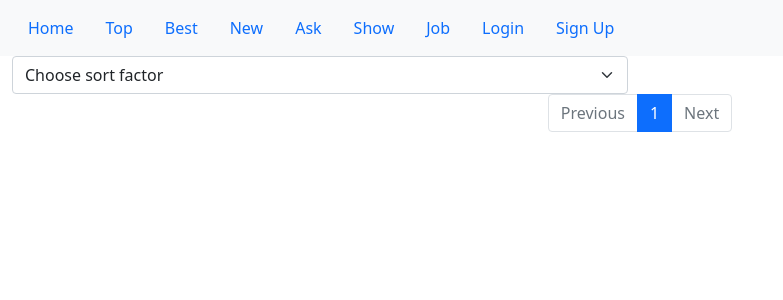
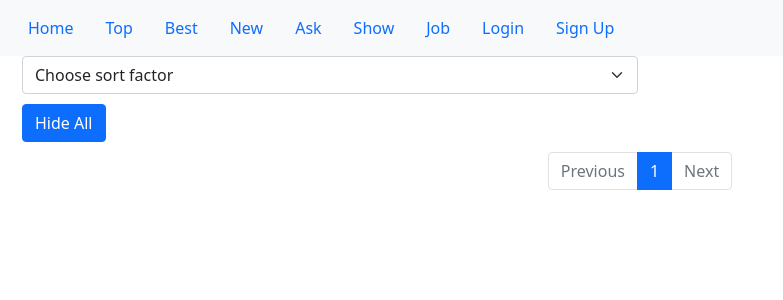
Before and after one commit to abdelkaderamar/hnr, a Django app: page /feed/top_stories in a window 1280 px wide. Shown: the top 300 px of the page, without its empty margins (0-783 px from the left). Run offline with Django 4.2, Linux system fonts and the light colour scheme; data that the repository does not hold is empty; some libraries are stand-ins or nearby versions.

Commit message:
Using JS to handle the operations (save, hide, delete)

```diff
--- a/feed/urls.py
+++ b/feed/urls.py
@@ -20,6 +20,12 @@ urlpatterns = [
     path('show_stories', views.show_stories, name='show_stories'),
     path('job_stories', views.job_stories, name='job_stories'),
     path('stories/<str:key>', views.custom_stories, name='custom_stories'),
+    path('export', views.export_stories, name='export_stories'),
+    path('clear_saved', views.clear_saved, name='clear_saved'),
+    path('hide_story', views.hide_story, name='hide_story'),
+    path('save_story', views.save_story, name='save_story'),
+    path('delete_story', views.delete_story, name='delete_story'),
+    path('hide_all', views.hide_all, name='hide_all'),
 
 
 ]
--- a/feed/views.py
+++ b/feed/views.py
@@ -1,10 +1,14 @@
 from django.shortcuts import render, redirect, get_object_or_404
 from django.core.paginator import Paginator
 from django.db.models import Q
-from django.http import HttpResponseRedirect
+from django.http import HttpResponseRedirect, FileResponse, HttpResponse
 from django.contrib.auth.decorators import login_required
+from django.conf import settings
 
 from collections import OrderedDict
+from datetime import datetime, timedelta
+import os
+import json
 
 from rich import inspect
 
@@ -37,12 +41,12 @@ def fill_user_data(stories, user, include_ignored=False):
     if not user.is_authenticated:
         return [s for s in stories.values()]
     user_stories = UserStory.objects.filter(user_id=user.id)
-    print(len(user_stories))
+    # print(len(user_stories))
     # print(stories)
     for us in user_stories:
-        print(f"checking {us.story_id}")
+        # print(f"checking {us.story_id}")
         if us.story_id in stories:
-            print(us.saved)
+            # print(us.saved)
             stories[us.story_id].saved = us.saved
             stories[us.story_id].ignored = us.ignored
     if not include_ignored:
@@ -66,18 +70,37 @@ def sort_stories(request, all_stories, sort_param):
     return all_stories
 
 def get_context(request, all_stories):
+
     sort_param = request.GET.get("order_by")
     all_stories = sort_stories(request, all_stories, sort_param)
     stories = OrderedDict((s.id, user_story_data(s)) for s in all_stories)
     stories = fill_user_data(stories, request.user)
     stories_page = get_stories_page(request, stories)
     user_keywords = get_user_keywords(request.user)
+    open_hn = False
+    if request.user.is_authenticated:
+        user_profile=UserProfile.objects.filter(user_id=request.user.id).first()
+        if user_profile:
+            open_hn=user_profile.open_hn_by_default
     context = {
         'stories': stories_page,
         'user_keywords': user_keywords,
         'order_by': sort_param,
+        'open_hn': open_hn,
     }
     return context
+
+def get_context_for_section(request, all_stories):
+    if request.user.is_authenticated:
+        user_profile=UserProfile.objects.filter(user_id=request.user.id).first()
+        if user_profile:
+            now = datetime.now()
+            old_date = now - timedelta(days=1)
+            if user_profile.default_display == UserProfile.OLD_STORIES:
+                all_stories = all_stories.filter(time__lt=old_date)
+            elif user_profile.default_display == UserProfile.RECENT_STORIES:
+                all_stories = all_stories.filter(time__gte=old_date)
+    return get_context(request, all_stories)
 
 def home(request):
     return redirect('feed:index')
@@ -94,21 +117,29 @@ def feed_admin(request):
 def refresh(request):
     pass
 
+@login_required
 def save(request, story_id):
     print(f"Saving the story {story_id}")
     saved_story = UserStory.objects.filter(Q(story_id=story_id) & Q(user_id=request.user.id)).first()
+    user_profile = UserProfile.objects.filter(user_id=request.user.id).first()
+    if user_profile:
+        hide_story=user_profile.save_and_hide
+    else:
+        hide_story=False
     if saved_story is None:
         saved_story = UserStory()
         saved_story.story_id=int(story_id)
         saved_story.user_id=request.user.id
         saved_story.saved=True
-        saved_story.ignored=False
+        saved_story.ignored=hide_story
     else:
         saved_story.saved = True
+        saved_story.ignored=hide_story
     saved_story.save()
     return HttpResponseRedirect(request.META.get('HTTP_REFERER'))
 
 
+@login_required
 def delete(request, story_id):
     print(f"Deleting the story {story_id}")
     user_story = get_object_or_404(UserStory, story_id=story_id)
@@ -116,51 +147,94 @@ def delete(request, story_id):
     user_story.save()
     return HttpResponseRedirect(request.META.get('HTTP_REFERER'))
 
-def hide(request, story_id):
-    print(f"Hiding the story {story_id}")
-    saved_story = UserStory.objects.filter(Q(story_id=story_id) & Q(user_id=request.user.id)).first()
+def save_single_story(user_id, story_id):
+    saved_story = UserStory.objects.filter(Q(story_id=story_id) & Q(user_id=user_id)).first()
+    user_profile = UserProfile.objects.filter(user_id=user_id).first()
+    if user_profile:
+        hide_story=user_profile.save_and_hide
+    else:
+        hide_story=False
     if saved_story is None:
         saved_story = UserStory()
         saved_story.story_id=int(story_id)
-        saved_story.user_id=request.user.id
+        saved_story.user_id=user_id
+        saved_story.saved=True
+        saved_story.ignored=hide_story
+    else:
+        saved_story.saved = True
+        saved_story.ignored=hide_story
+    saved_story.save()
+
+
+def hide_single_story(user_id, story_id, hide):
+    saved_story = UserStory.objects.filter(Q(story_id=story_id) & Q(user_id=user_id)).first()
+    if saved_story is None:
+        saved_story = UserStory()
+        saved_story.story_id=int(story_id)
+        saved_story.user_id=user_id
         saved_story.saved=False
-        saved_story.ignored=True
+        saved_story.ignored=hide
     else:
-        saved_story.ignored = not saved_story.ignored
+        if hide:
+            saved_story.ignored = hide
+        else:
+            saved_story.ignored = not saved_story.ignored
     saved_story.save()
+
+@login_required
+def hide(request, story_id):
+    print(f"Hiding the story {story_id}")
+    # saved_story = UserStory.objects.filter(Q(story_id=story_id) & Q(user_id=request.user.id)).first()
+    # if saved_story is None:
+    #     saved_story = UserStory()
+    #     saved_story.story_id=int(story_id)
+    #     saved_story.user_id=request.user.id
+    #     saved_story.saved=False
+    #     saved_story.ignored=True
+    # else:
+    #     saved_story.ignored = not saved_story.ignored
+    # saved_story.save()
+    hide_single_story(request.user.id, story_id)
     return HttpResponseRedirect(request.META.get('HTTP_REFERER'))
 
 def top_stories(request):
-    print(f"request.GET = {request.GET}")
+    # print(f"request.GET = {request.GET}")
+    print("top_stories request")
     all_stories = Story.objects.filter(Q(is_top=True)).order_by('-time')
-    context = get_context(request, all_stories)
+    context = get_context_for_section(request, all_stories)
+    context['list_type'] = 'top_stories'
     return render(request, 'feed/top_stories.html', context)
 
 
 def best_stories(request):
     all_stories = Story.objects.filter(Q(is_best=True)).order_by('-time')
-    context = get_context(request, all_stories)
+    context = get_context_for_section(request, all_stories)
+    context['list_type'] = 'best_stories'
     return render(request, 'feed/best_stories.html', context)
 
 
 def new_stories(request):
     all_stories = Story.objects.filter(Q(is_new=True)).order_by('-time')
-    context = get_context(request, all_stories)
+    context = get_context_for_section(request, all_stories)
+    context['list_type'] = 'new_stories'
     return render(request, 'feed/new_stories.html', context)
 
 def ask_stories(request):
     all_stories = Story.objects.filter(Q(is_ask=True)).order_by('-time')
-    context = get_context(request, all_stories)
+    context = get_context_for_section(request, all_stories)
+    context['list_type'] = 'ask_stories'
     return render(request, 'feed/ask_stories.html', context)
 
 def show_stories(request):
     all_stories = Story.objects.filter(Q(is_show=True)).order_by('-time')
-    context = get_context(request, all_stories)
+    context = get_context_for_section(request, all_stories)
+    context['list_type'] = 'show_stories'
     return render(request, 'feed/show_stories.html', context)
 
 def job_stories(request):
     all_stories = Story.objects.filter(Q(is_job=True)).order_by('-time')
-    context = get_context(request, all_stories)
+    context = get_context_for_section(request, all_stories)
+    context['list_type'] = 'job_stories'
     return render(request, 'feed/job_stories.html', context)
 
 @login_required
@@ -173,7 +247,8 @@ def saved(request):
     user_keywords = get_user_keywords(request.user)
     context = {
         'stories': stories_page,
-        'user_keywords': user_keywords
+        'user_keywords': user_keywords,
+        'list_type': 'saved_stories',
     }
     return render(request, 'feed/saved_stories.html', context)
 
@@ -194,7 +269,71 @@ def hidden(request):
 @login_required
 def custom_stories(request, key: str):
     all_stories = Story.objects.all().order_by('-time')
+    inspect(all_stories)
     key = key.lower()
     all_stories = [s for s in all_stories if key in s.title.lower()]
     context = get_context(request, all_stories)
     return render(request, 'feed/index.html', context)
+
+@login_required
+def export_stories(request):
+    file_name = os.path.join(settings.MEDIA_ROOT,
+                         "test.txt")
+    with open(file_name, 'w') as f:
+        f.write("hello world")
+    return FileResponse(open(file_name, "rb"), as_attachment=True)
+
+@login_required
+def clear_saved(request):
+    all_stories = UserStory.objects.filter(user_id=request.user.id)
+    for s in all_stories:
+        s.saved = False
+        s.save()
+    return HttpResponseRedirect(request.META.get('HTTP_REFERER'))
+
+@login_required
+def hide_all(request):
+    print("Hide all request")
+    body = json.loads(request.body)
+    ids = body['ids']
+    print(f"ids=|{ids}|")
+    for story_id in ids:
+        hide_single_story(request.user.id, story_id)
+    print(f"request.META.get('HTTP_REFERER')={request.META.get('HTTP_REFERER')}")
+    return HttpResponseRedirect(request.META.get('HTTP_REFERER'))
+
+@login_required
+def hide_story(request):
+    body = json.loads(request.body)
+    story_id = body["id"]
+    hide = body["hide"]
+    print(f'Story to hide {story_id}')
+    try:
+        hide_single_story(request.user.id, story_id, hide)
+        return HttpResponse()
+    except:
+        return HttpResponse(status=400)
+
+@login_required
+def save_story(request):
+    body = json.loads(request.body)
+    story_id = body["id"]
+    print(f'Story to save {story_id}')
+    try:
+        save_single_story(request.user.id, story_id)
+        return HttpResponse()
+    except:
+        return HttpResponse(status=400)
+
+@login_required
+def delete_story(request):
+    body = json.loads(request.body)
+    story_id = body["id"]
+    print(f'Story to delete {story_id}')
+    try:
+        user_story = get_object_or_404(UserStory, story_id=story_id)
+        user_story.saved = False
+        user_story.save()
+        return HttpResponse()
+    except:
+        return HttpResponse(status=400)
--- a/static/css/hnr.css
+++ b/static/css/hnr.css
@@ -1,4 +1,23 @@
 @import url('https://fonts.googleapis.com/css2?family=Poppins:wght@300;400&family=Roboto&family=Ubuntu&display=swap');
+
+.link-button {
+	background: none;
+	border: none;
+	color: blue;
+	text-decoration: underline;
+	cursor: pointer;
+	font-size: 1em;
+	font-family: serif;
+}
+
+.link-button:focus {
+	outline: none;
+}
+
+.link-button:active {
+	color:red;
+}
+
 
 .hnr-add-icon {
 	margin-right: 0.5em;
@@ -49,6 +68,7 @@
 	font-family: 'Ubuntu', sans-serif;
     margin-right: 0.5em;
 	font-size: small;
+	float: right;
 }
 
 .form-icon {
@@ -59,25 +79,10 @@
 	display: inline;
 }
 
-.link-button {
-	background: none;
-	border: none;
-	color: blue;
-	text-decoration: underline;
-	cursor: pointer;
-	font-size: 1em;
-	font-family: serif;
-  }
-.link-button:focus {
-	outline: none;
-}
-
-.link-button:active {
-	color:red;
-}
-
 .sort-combo {
 	float: center;
+	margin-left: 10px;
+
 }
 
 .label-username {
@@ -124,3 +129,9 @@
 .hnr-a {
 	text-decoration: none;
 }
+
+.hnr-hide-all-btn {
+	display: flex;
+	float: left;
+	margin: 10px;
+}
--- a/static/js/hn.js
+++ b/static/js/hn.js
@@ -0,0 +1,148 @@
+function sortStories() {
+  var sortComboBox = document.getElementById("sort-stories-combobox");
+  var selectedValue = sortComboBox[sortComboBox.selectedIndex].value;
+  console.log("Selected value " + selectedValue);
+  switch (selectedValue) {
+    case "time":
+    case "score":
+    case "descendants":
+    case "ratio":
+      const urlParams = new URLSearchParams(window.location.search);
+      urlParams.set("order_by", selectedValue);
+      window.location.search = urlParams;
+      break;
+  }
+}
+
+function exportStories() {
+  console.log("exporting stories");
+  window.location = "export";
+}
+
+function clearSaved() {
+  console.log("Clear saved stories");
+  window.location = "clear_saved";
+}
+
+function getCookie(c_name) {
+  if (document.cookie.length > 0) {
+    c_start = document.cookie.indexOf(c_name + "=");
+    if (c_start != -1) {
+      c_start = c_start + c_name.length + 1;
+      c_end = document.cookie.indexOf(";", c_start);
+      if (c_end == -1) c_end = document.cookie.length;
+      return unescape(document.cookie.substring(c_start, c_end));
+    }
+  }
+  return "";
+}
+function hideAll() {
+  let stories = document.getElementsByClassName("hnr-a");
+  let ids = [];
+  for (s of stories) {
+    ids.push(s.getAttribute("id"));
+  }
+  console.log(ids);
+
+  fetch("hide_all", {
+    method: "POST",
+    headers: {
+      "X-CSRFToken": getCookie("csrftoken"),
+      Accept: "application/json",
+      "Content-Type": "application/json",
+    },
+    body: JSON.stringify({ ids: ids }),
+  }).then(() => {
+    window.location.reload();
+  });
+}
+
+function getStoryId(element) {
+  let li = element.closest("li");
+  if (li == null) {
+    return;
+  }
+  return li.getAttribute("id");
+}
+function doRequest(request_name, request_body) {
+    return fetch(request_name, {
+        method: "POST",
+        headers: {
+          "X-CSRFToken": getCookie("csrftoken"),
+          Accept: "application/json",
+          "Content-Type": "application/json",
+        },
+        body: request_body,
+      });
+}
+async function hideStory(element) {
+  console.log("hide story ", element);
+  let id = getStoryId(element);
+  let body = JSON.stringify({
+    id: id,
+    hide: true,
+  });
+
+  let response = await doRequest("hide_story", body);
+
+  if (response.status == 200) {
+    element.closest("li").hidden = true;
+  }
+  console.log(response);
+}
+
+async function unhideStory(element) {
+  console.log("unhide story ", element);
+  let id = getStoryId(element);
+  let body = JSON.stringify({
+    id: id,
+    hide: false,
+  });
+
+  let response = await doRequest("hide_story", body);
+
+  if (response.status == 200) {
+    element.closest("li").hidden = true;
+  }
+  console.log(response);
+}
+
+async function saveStory(element) {
+  console.log("save story: ", element);
+  let id = getStoryId(element);
+  let parent = element.parentNode;
+
+  let response = await doRequest("save_story", JSON.stringify({ id: id }));
+
+  if (response.status == 200) {
+    let hide_element = element.cloneNode(true);
+    console.log("clone: ", hide_element);
+    hide_element.setAttribute(
+      "class",
+      "link-button hnr-del-icon fa-solid fa-square-minus fa-xl"
+    );
+    hide_element.setAttribute("onclick", "deleteStory(this)");
+    parent.replaceChild(hide_element, element);
+    console.log(response);
+  }
+}
+
+async function deleteStory(element) {
+  console.log("Delete story: ", element);
+  let id = getStoryId(element);
+  let parent = element.parentNode;
+
+  let response = await doRequest("delete_story", JSON.stringify({ id: id }));
+
+  if (response.status == 200) {
+    let save_element = element.cloneNode(true);
+    console.log("clone: ", save_element);
+    save_element.setAttribute(
+      "class",
+      "link-button hnr-add-icon fa-solid fa-square-plus fa-xl"
+    );
+    save_element.setAttribute("onclick", "saveStory(this)");
+    parent.replaceChild(save_element, element);
+    console.log(response);
+  }
+}
--- a/templates/story_list.html
+++ b/templates/story_list.html
@@ -14,19 +14,37 @@
       <option value="descendants">Comments</option>
       <option value="ratio">Ratio score/comments</option>
     </select>
+    </div>
   </div>
+  <div class="row">
+    <div class="col-6">
+    {% if list_type %}
+    {% if list_type == 'saved_stories' %}
+    <button type="button" onclick="exportStories();">Export</button>
+    <button type="button" onclick="clearSaved();">Clear</button>
+    {% else %}
+    <button type="button" onclick="hideAll()" class="btn btn-primary hnr-hide-all-btn">Hide All</button>
+    {% endif %}
+    {% endif %}
+    </div>
 </div>
 <div class="container-fluid">
 <ul class="list-group">
 {% for user_story in stories %}
 {% if user_story.story.descendants > 10 or user_story.story.score > 10 %}
-<li class="list-group-item highlighted-story-item">
+<li class="list-group-item highlighted-story-item" id="{{user_story.story.id}}">
 {% else %}
-<li class="list-group-item story-item">
+<li class="list-group-item story-item" id="{{user_story.story.id}}">
 {% endif %}
   <div class="row">
       <div class="col">
-        <a class="hnr-a" href="{{user_story.story.url}}"><span class="hnr-title">{{user_story.story.title}}</span></a>
+        {%if open_hn %}
+        <a class="hnr-a" id="{{user_story.story.id}}"
+          href="https://news.ycombinator.com/item?id={{user_story.story.id}}"><span class="hnr-title">{{user_story.story.title}}</span></a>
+        {% else %}
+        <a class="hnr-a" id="story-{{user_story.story.id}}"
+          href="{{user_story.story.url}}"><span class="hnr-title">{{user_story.story.title}}</span></a>
+        {% endif %}
       </div>
   </div>
   <div class="row">
@@ -35,39 +53,26 @@
         <span class="hnr-comment badge bg-success">{{user_story.story.descendants}} c</span>
         {% if user.is_authenticated %}
         {% if not user_story.saved %}
-        <form style="float" method="post"
-            action="{% url 'feed:save' user_story.story.id %}" class="form-icon">
-            {% csrf_token %}
-            <button type="submit" name="story_id" value="{{story.id}}" class="link-button">
-              <i class="hnr-add-icon fa-solid fa-square-plus fa-xl"></i>
-            </button>
-        </form>
+        <i class="link-button hnr-add-icon fa-solid fa-square-plus fa-xl" onclick="saveStory(this)"></i>
         {% else %}
-        <form style="float" method="post"
-            action="{% url 'feed:delete' user_story.story.id %}" class="form-icon">
-            {% csrf_token %}
-            <button type="submit" name="story_id" value="{{story.id}}" class="link-button">
-              <i class="hnr-del-icon fa-solid fa-square-minus fa-xl"></i>
-            </button>
+          <i class="link-button hnr-del-icon fa-solid fa-square-minus fa-xl" onclick="deleteStory(this)"></i>
         </form>
         {% endif %}
-        <form style="float" method="post"
-          action="{% url 'feed:hide' user_story.story.id %}" class="form-icon">
-          {% csrf_token %}
-          <button type="submit" name="story_id" value="{{story.id}}" class="link-button">
+        <button type="submit" name="story_id" value="{{story.id}}" class="link-button">
           {% if user_story.ignored %}
-          <i class="hnr-show-icon fa-solid fa-eye fa-xl"></i>
+          <i class="hnr-show-icon fa-solid fa-eye fa-xl" onclick="unhideStory(this)"></i>
           {% else %}
-          <i class="hnr-hide-icon fa-solid fa-trash fa-xl"></i>
+          <i class="hnr-hide-icon fa-solid fa-trash fa-xl" onclick="hideStory(this)"></i>
           {% endif %}
-          </button>
-        </form>
+        </button>
         {% endif %}
         <span class="hnr-comment">
           <a  href="https://news.ycombinator.com/item?id={{user_story.story.id}}">
           <i class="fa-solid fa-comments fa-xl"></i>
           </a>
         </span>
+
+        <span class="hnr-date border badge bg-secondary">{{user_story.story.time|date:'Y-m-d H:i'}}</span>
       </div>
   </div>
   </li>
@@ -124,22 +129,4 @@
 <!--end of Pagination-->
 </div>
 </div>
-<script type="text/javascript">
-    function sortStories() {
-        var sortComboBox = document.getElementById('sort-stories-combobox');
-        var selectedValue = sortComboBox[sortComboBox.selectedIndex].value;
-        console.log("Selected value " + selectedValue);
-        switch (selectedValue) {
-        case 'time':
-        case 'score':
-        case 'descendants':
-        case 'ratio':
-            const urlParams = new URLSearchParams(window.location.search);
-            urlParams.set('order_by', selectedValue);
-            window.location.search = urlParams;
-            break;
-        }
-    }
-</script>
-
 {% endblock content %}
```
